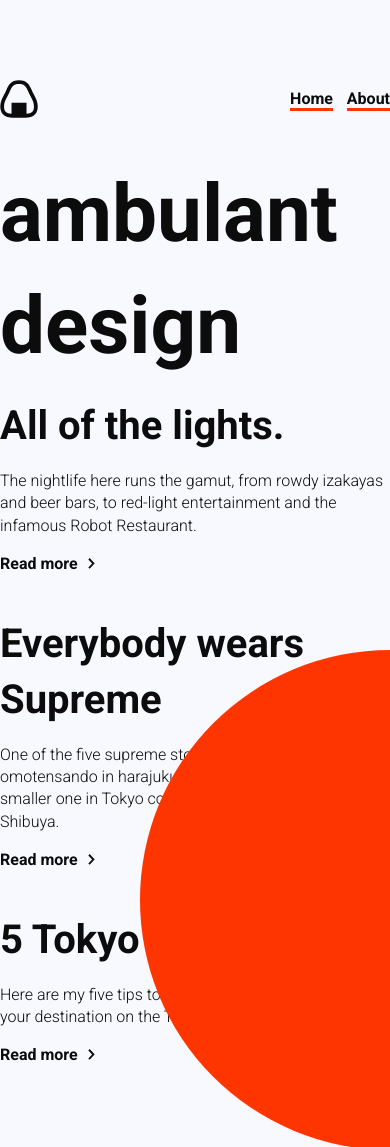
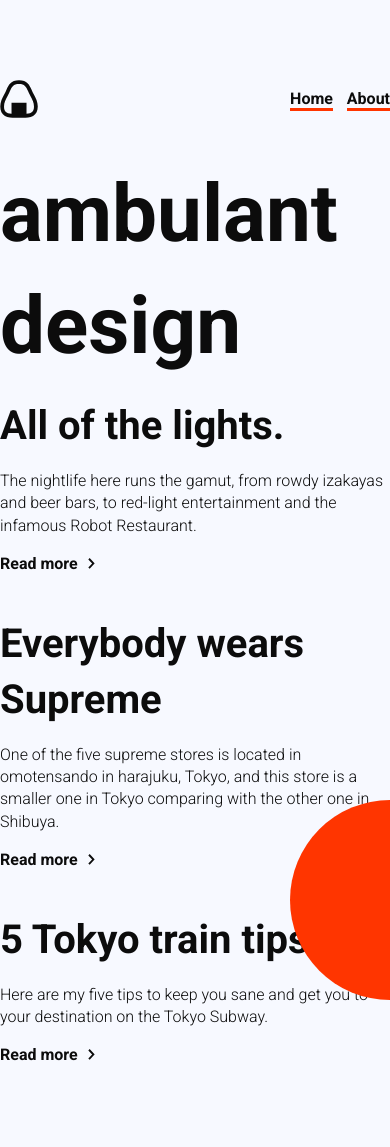
Before and after one commit to designyourownlife/superhiblog, a Jekyll site: the page built from index.html, in a window 390 px wide. Built offline with Jekyll 4.4.1, drawn with Linux system fonts in a browser that asks for light colours.

Commit message:
added blockquote

```diff
--- a/assets/css/app.scss
+++ b/assets/css/app.scss
@@ -89,7 +89,8 @@
 
 }
 
-div.post {
+div.post,
+div.post-content {
 
   h3 {
     margin-top: 80px;
@@ -113,3 +114,64 @@
   border-radius: 50%;
   background-color: $red;
 }
+
+blockquote {
+  font-family: 'EB Garamond', serif;
+  margin: 0;
+  text-align: right;
+  font-style: italic;
+	padding: 0;
+	position: relative;
+	min-width: 400px;
+	max-width: $content-width;
+  font-size: 2.4vw;
+	text-rendering: optimizeLegibility;
+	font-smoothing: antialiased;
+	-webkit-font-smoothing: antialiased;
+	-moz-osx-fon-smoothing: grayscale;
+}
+
+div.post-content blockquote p {
+  max-width: $content-width;
+}
+blockquote footer {
+	position: relative;
+}
+
+blockquote footer:before {
+	content: '–';
+	position: absolute;
+	left: -.6em;
+}
+
+@media all and (max-width: 1150px) {
+  blockquote {
+    font-size: 3vw;
+  }
+}
+
+@media all and (max-width: $content-width) {
+  blockquote {
+    font-size: 3.75vw;
+  }
+	div.circle {
+    bottom: -150px;
+    right: -150px;
+    width: 300px;
+    height: 300px;
+  }
+}
+
+@media all and (max-width: 600px) {
+	div.circle {
+    bottom: -100px;
+    right: -100px;
+    width: 200px;
+    height: 200px;
+  }
+	blockquote {
+    font-size: 3.5vw;
+    width: 100%;
+		min-width: 100%;
+	}
+}
```
